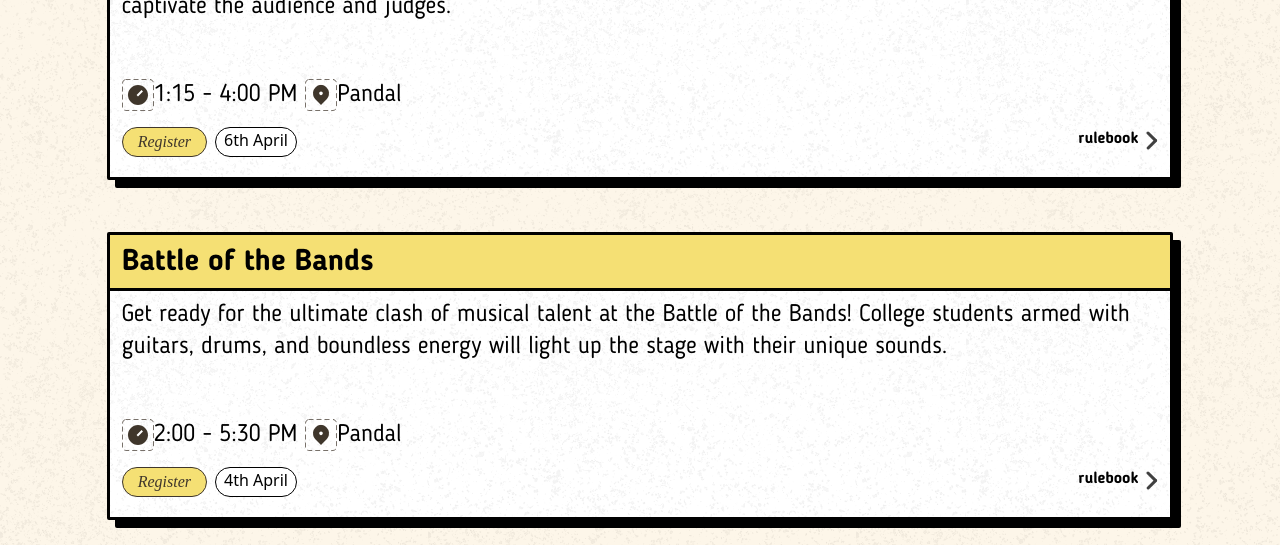
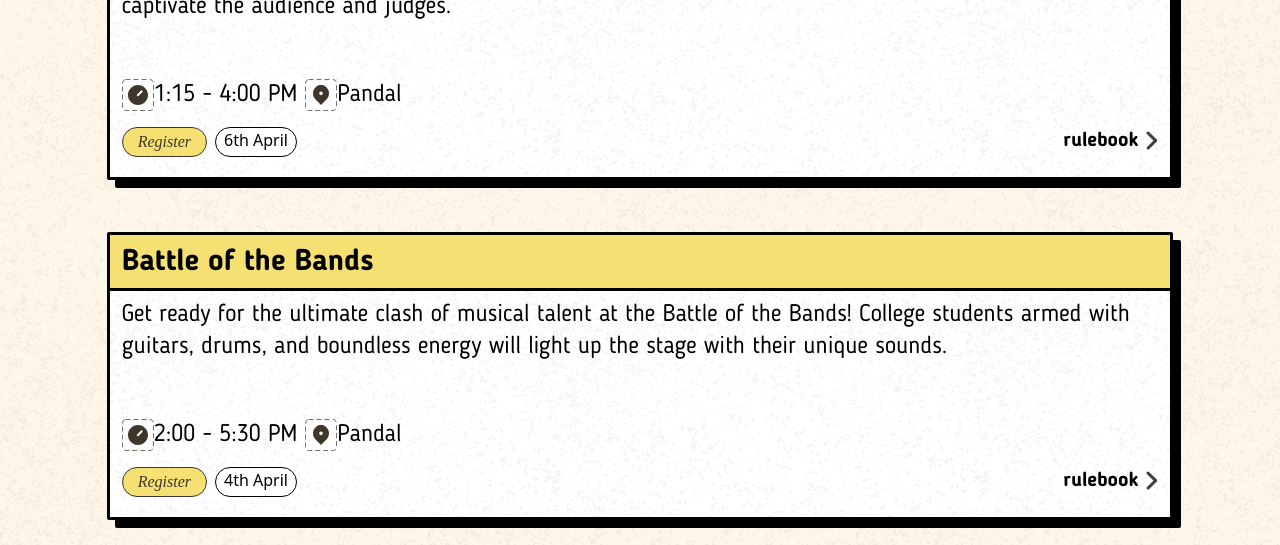
Before and after one commit to shishirnitm/Shishir-2k24-Web, a Next.js app: page /events in a window 1280 px wide. Shown: the part 1200-1745 px from the top of the page. Built offline with nearby package versions, Linux system fonts and the light colour scheme; a web font is replaced by a local one.

Commit message:
Changed size of rulebook

```diff
--- a/app/events/components/eventCard.js
+++ b/app/events/components/eventCard.js
@@ -41,7 +41,8 @@ export default function EventCard(props) {
                         </div>
                         <div className="w-1/3">
                             <div className="flex justify-end font-bloggerBold">
-                                {props.eRule && (<div className="flex -translate-x-2">
+                                {props.eRule && (<div className="flex -translate-x-2
+                                lg:text-xl">
                                 <a href={props.eRule}>rulebook </a>
                                     <div className="translate-x-2 translate-y-1">
                                     <svg width="12" height="19" viewBox="0 0 12 19" fill="none" xmlns="http://www.w3.org/2000/svg">
```
